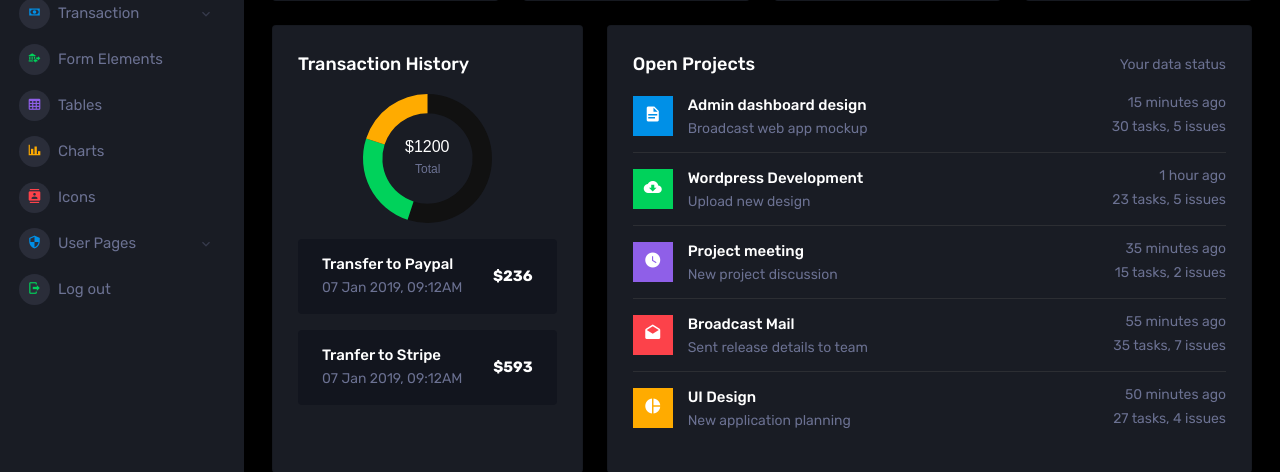
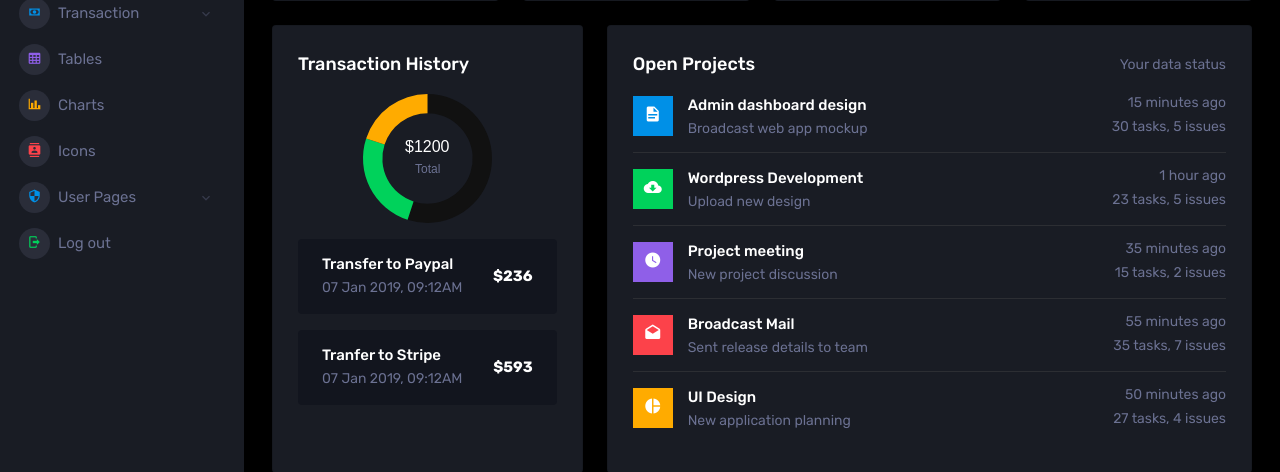
Before and after one commit to jobic10/e-banking-django, a Django app: page /account/dashboard/ in a window 1280 px wide. Shown: the part 331-803 px from the top of the page. Run offline with Django 3.2, Linux system fonts and the light colour scheme; a user stored in the database is signed in; tables that the repository leaves empty hold one stand-in row (values such as "Sample post"); grey boxes marked "Sample" are stand-in pictures; some libraries are stand-ins or nearby versions.

Commit message:
Refactor

```diff
--- a/account/templates/account/partials/sidebar.html
+++ b/account/templates/account/partials/sidebar.html
@@ -166,13 +166,7 @@
           </li>
         </ul>
       </div {% endif %} <li class="nav-item menu-items">
-      <a class="nav-link" href="pages/forms/basic_elements.html">
-        <span class="menu-icon">
-          <i class="mdi mdi-bank-transfer"></i>
-        </span>
-        <span class="menu-title">Form Elements</span>
-      </a>
-    </li>
+
     <li class="nav-item menu-items">
       <a class="nav-link" href="pages/tables/basic-table.html">
         <span class="menu-icon">
```
